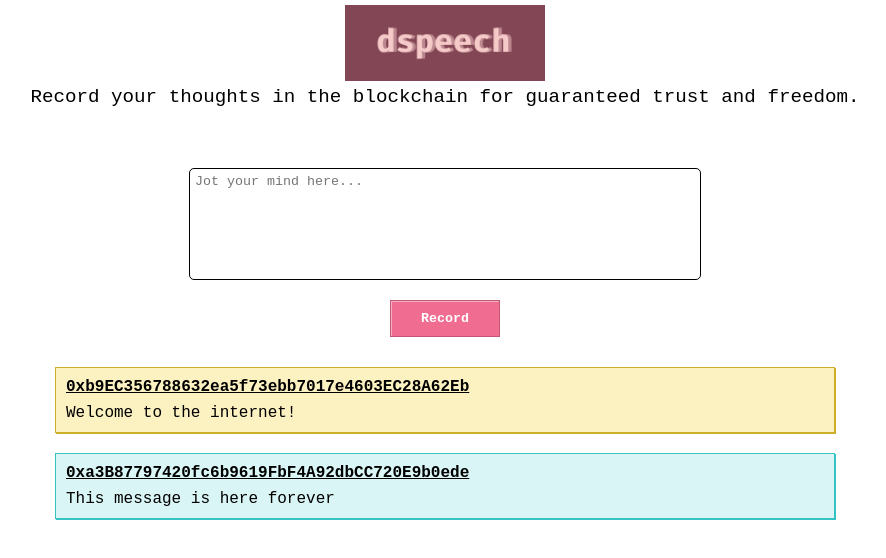
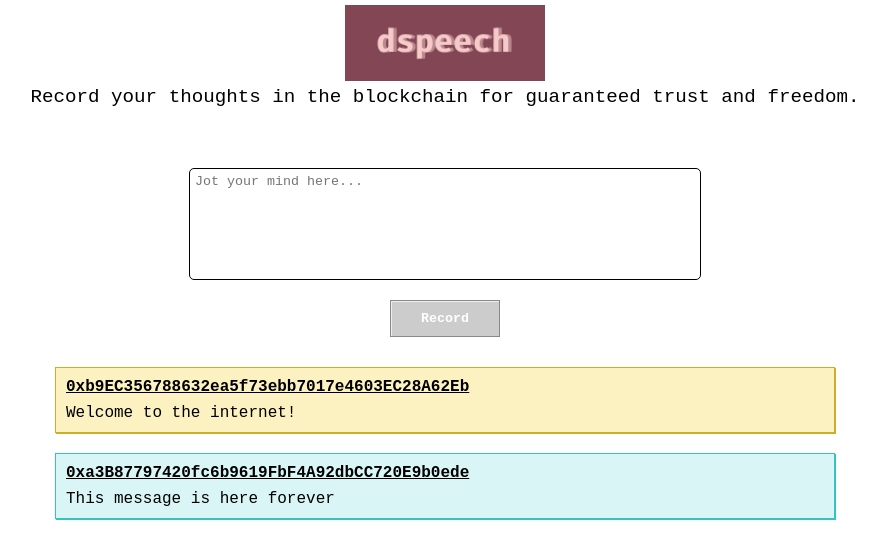
Before and after one commit to Shinomix/dspeech, a React (Create React App) app: page / in a window 1280 px wide. Shown: the top 558 px of the page, without its empty margins (195-1081 px from the left). Built offline with nearby package versions, Linux system fonts and the light colour scheme.

Commit message:
Highlight when message is valid or not

```diff
--- a/src/atoms/Input.css
+++ b/src/atoms/Input.css
@@ -3,9 +3,15 @@
   height: 100px;
   width: 500px;
   resize: none;
+  outline: none;
 
   padding: 5px;
 
   border: 1px solid #000;
   border-radius: 5px;
 }
+
+.Input.Input--invalid {
+  border: 1px solid #ad302b;
+  background-color: #ffeaea;
+}
--- a/src/atoms/Input.js
+++ b/src/atoms/Input.js
@@ -1,13 +1,15 @@
 import './Input.css';
 
-function Input({ onChangeFn, value }) {
+function Input({ onChangeFn, value, isInvalid }) {
   const handleChange = (e) => {
     onChangeFn(e.currentTarget.value);
   };
 
+  const classNames = () => isInvalid ? "Input Input--invalid" : "Input";
+
   return (
     <div>
-      <textarea className="Input"
+      <textarea className={classNames()}
         type="text"
         onChange={handleChange}
         value={value}
--- a/src/atoms/Speech.js
+++ b/src/atoms/Speech.js
@@ -4,7 +4,7 @@ function Speech({ sender, senderUrl, content }) {
   return (
     <div className="Speech">
       <div className="Speech-sender">
-        <a href={senderUrl} target="_blank">
+        <a href={senderUrl} target="_blank" rel="noreferrer">
           {sender}
         </a>
       </div>
--- a/src/atoms/SubmitButton.css
+++ b/src/atoms/SubmitButton.css
@@ -4,6 +4,7 @@
   border: 1px solid #c45675;
   box-shadow: inset 1px 1px #efb2c3;
   background-color: #f06c91;
+  cursor: pointer;
 
   color: white;
   font-weight: 700;
@@ -23,4 +24,5 @@
   box-shadow: inset 1px 1px #eee;
   background-color: #ccc;
   border: 1px solid #888;
+  cursor: not-allowed;
 }
--- a/src/molecules/SubmitForm.js
+++ b/src/molecules/SubmitForm.js
@@ -5,11 +5,12 @@ function SubmitForm({
   onInputChangeFn,
   inputValue,
   onSubmitFn,
-  isSubmitDisabled
+  isSubmitDisabled,
+  isInputInvalid,
 }) {
   return (
     <div className="SpeechRecorder">
-      <Input onChangeFn={onInputChangeFn} value={inputValue} />
+      <Input onChangeFn={onInputChangeFn} value={inputValue} isInvalid={isInputInvalid} />
       <SubmitButton content="Record" onClickFn={onSubmitFn} isDisabled={isSubmitDisabled} />
     </div>
   )
--- a/src/organisms/SpeechRecorder.js
+++ b/src/organisms/SpeechRecorder.js
@@ -9,13 +9,17 @@ function SpeechRecorder({ inputValue, dispatch }) {
   const onInputChangeFn = (input) => dispatch(inputChanged(input));
   const onSubmitFn = () => {};
 
+  const isInputInvalid = () => inputValue.length > 256;
+  const isSubmitDisabled = () => inputValue.length === 0 || isInputInvalid();
+
   return (
     <div className="SpeechRecorder">
       <SubmitForm
         onInputChangeFn={onInputChangeFn}
         inputValue={inputValue}
         onSubmitFn={onSubmitFn}
-        isSubmitDisabled={false}
+        isSubmitDisabled={isSubmitDisabled()}
+        isInputInvalid={isInputInvalid()}
       />
     </div>
   )
```
